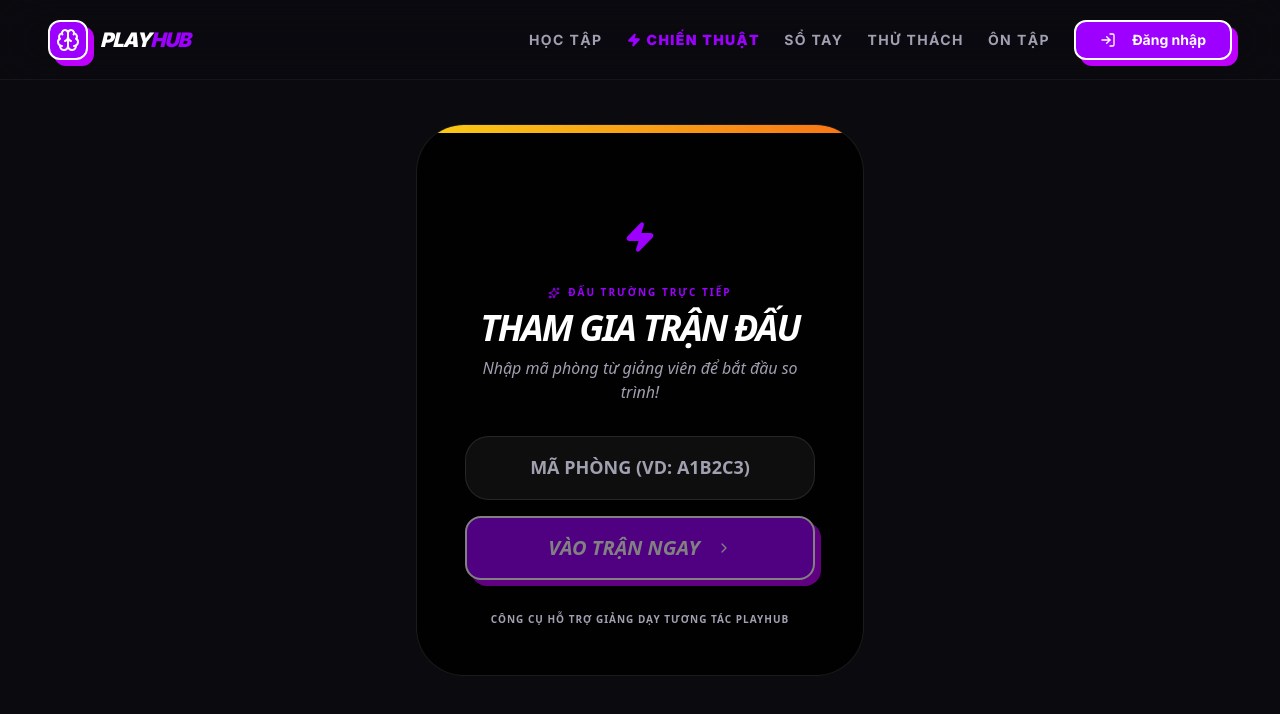
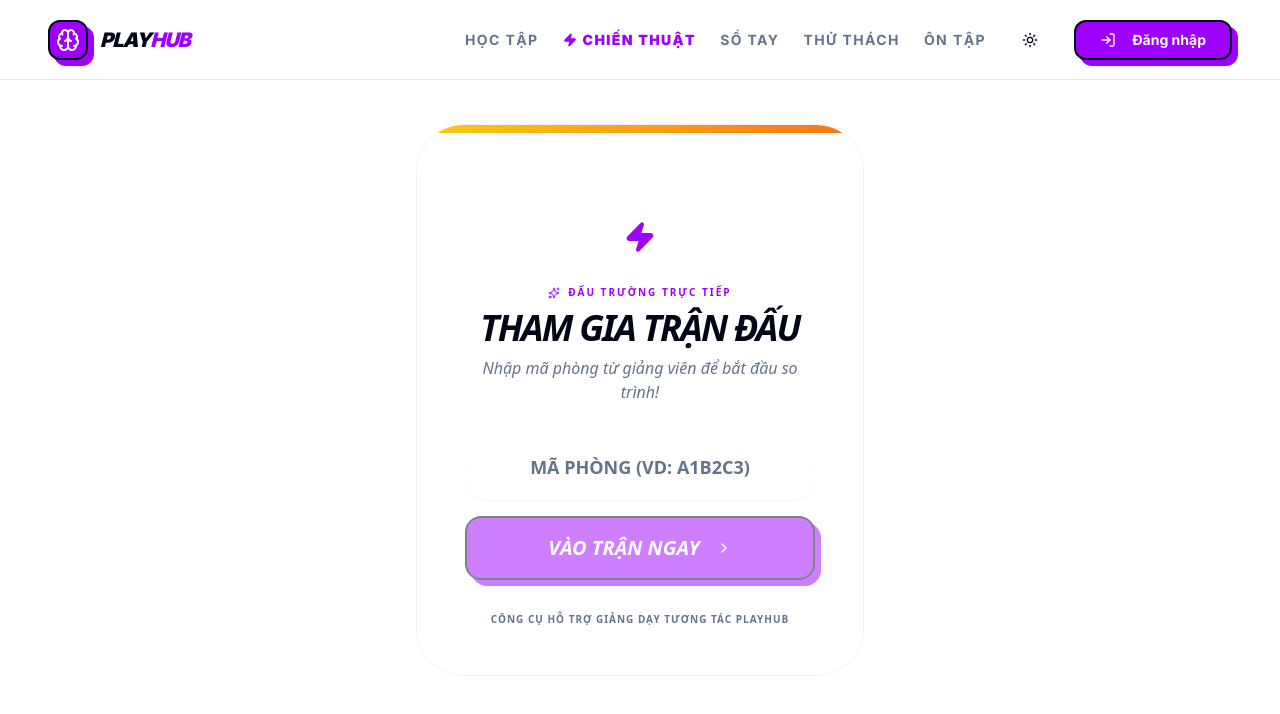
Before and after one commit to namnguyen1409/mln111, a Next.js app: page /battles/join in a window 1280 px wide. Shown: the top 714 px of the page. Built offline with nearby package versions, Linux system fonts and the light colour scheme; no server answers.

Commit message:
update learn logic

```diff
--- a/src/app/globals.css
+++ b/src/app/globals.css
@@ -4,12 +4,40 @@
 
 @layer base {
   :root {
+    --background: #ffffff;
+    --foreground: #020617;
+    --card: 0 0% 100%;
+    --card-foreground: 222.2 84% 4.9%;
+    --popover: 0 0% 100%;
+    --popover-foreground: 222.2 84% 4.9%;
+    --primary: #9d00ff;
+    --primary-foreground: #ffffff;
+    --secondary: #00d4ff;
+    --secondary-foreground: #020617;
+    --muted: #f1f5f9;
+    --muted-foreground: #64748b;
+    --accent: #ff0080;
+    --accent-foreground: #ffffff;
+    --destructive: 0 84.2% 60.2%;
+    --destructive-foreground: 210 40% 98%;
+    --border: #e2e8f0;
+    --input: #e2e8f0;
+    --ring: #9d00ff;
+    --radius: 1.5rem;
+
+    /* Custom tokens for components */
+    --bg-card: rgba(255, 255, 255, 0.8);
+    --border-glass: rgba(0, 0, 0, 0.05);
+    --neo-shadow-color: #9d00ff;
+  }
+
+  .dark {
     --background: #0a0a0f;
     --foreground: #ffffff;
-    --card: 240 10% 3.9%;
-    --card-foreground: 0 0% 98%;
-    --popover: 240 10% 3.9%;
-    --popover-foreground: 0 0% 98%;
+    --card: 222.2 84% 4.9%;
+    --card-foreground: 210 40% 98%;
+    --popover: 222.2 84% 4.9%;
+    --popover-foreground: 210 40% 98%;
     --primary: #9d00ff;
     --primary-foreground: #ffffff;
     --secondary: #00d4ff;
@@ -19,15 +47,15 @@
     --accent: #ff0080;
     --accent-foreground: #ffffff;
     --destructive: 0 62.8% 30.6%;
-    --destructive-foreground: 0 0% 98%;
+    --destructive-foreground: 210 40% 98%;
     --border: #1a1a24;
     --input: #1a1a24;
     --ring: #9d00ff;
-    --radius: 0.75rem;
 
     /* Custom tokens for components */
-    --bg-card: rgba(0, 0, 0, 0.808);
+    --bg-card: rgba(0, 0, 0, 0.6);
     --border-glass: rgba(255, 255, 255, 0.1);
+    --neo-shadow-color: #bf00ff;
   }
 }
 
@@ -47,8 +75,8 @@
 }
 
 .neo-shadow {
-  box-shadow: 6px 6px 0px 0px #bf00ff;
-  border: 2px solid white;
+  box-shadow: 6px 6px 0px 0px var(--neo-shadow-color);
+  border: 2px solid var(--foreground);
 }
 
 .animate-fade-in {
--- a/src/app/learn/[slug]/page.tsx
+++ b/src/app/learn/[slug]/page.tsx
@@ -4,10 +4,9 @@ import { notFound } from "next/navigation";
 import { Button } from "@/components/ui/button";
 import { Badge } from "@/components/ui/badge";
 import { ScrollArea } from "@/components/ui/scroll-area";
-import { ChevronLeft, CheckCircle2, Lightbulb, Info, Share2, Printer, Target } from "lucide-react";
-import Discussion from "@/components/learn/Discussion";
 import { getTopics } from "@/lib/services/topicService";
 import TaskTracking from "@/components/tasks/TaskTracking";
+import { ArrowRight, CheckCircle2, ChevronLeft, ChevronRight, Info, Lightbulb, Share2, Target } from "lucide-react";
 import { auth } from "@/lib/auth";
 import User from "@/models/User";
 import connectDB from "@/lib/db/mongodb";
@@ -15,6 +14,7 @@ import CompleteTopicButton from "@/components/learn/CompleteTopicButton";
 import QuickNoteButton from "@/components/notebook/QuickNoteButton";
 import HostBattleButton from "@/components/quiz/HostBattleButton";
 import { Zap } from "lucide-react";
+import Discussion from "@/components/learn/Discussion";
 
 export const revalidate = 3600; // Revalidate every hour
 
@@ -37,6 +37,10 @@ export default async function TopicDetailPage({ params }: { params: Promise<{ sl
     let initialCompleted = false;
     let isAdmin = false;
 
+    const topics = await getTopics();
+    const currentIndex = topics.findIndex((t: any) => t.slug === slug);
+    const nextTopic = currentIndex !== -1 && currentIndex < topics.length - 1 ? topics[currentIndex + 1] : null;
+
     if (session?.user?.email) {
         await connectDB();
         const user = await User.findOne({ email: session.user.email }).lean();
@@ -49,9 +53,9 @@ export default async function TopicDetailPage({ params }: { params: Promise<{ sl
             <div className="max-w-4xl mx-auto space-y-12 animate-fade-in">
                 {/* Navigation */}
                 <div className="flex justify-between items-center">
-                    <Button asChild variant="ghost" className="hover:bg-white/5 -ml-4">
-                        <Link href="/learn" className="flex items-center gap-2 text-primary">
-                            <ChevronLeft className="w-5 h-5" /> Danh sách bài học
+                    <Button asChild variant="ghost" className="hover:bg-muted -ml-4">
+                        <Link href="/learn" className="flex items-center gap-2 text-primary font-bold uppercase tracking-widest text-[10px]">
+                            <ChevronLeft className="w-5 h-5" /> Bài học
                         </Link>
                     </Button>
                     <div className="flex gap-2">
@@ -60,10 +64,10 @@ export default async function TopicDetailPage({ params }: { params: Promise<{ sl
                             topicSlug={slug}
                             topicTitle={topic.title}
                         />
-                        <Button variant="outline" size="icon" className="rounded-full h-12 w-12 border-white/10 hover:bg-white/5"><Share2 className="w-5 h-5" /></Button>
+                        <Button variant="outline" size="icon" className="rounded-full h-12 w-12 border-border hover:bg-muted"><Share2 className="w-5 h-5" /></Button>
                         {isAdmin && (
                             <div className="flex items-center gap-3 glass px-4 py-1.5 rounded-2xl border-secondary/20 bg-secondary/5">
-                                <span className="text-[10px] font-black uppercase text-secondary tracking-widest leading-none">Admin Tools</span>
+                                <span className="text-[10px] font-black uppercase text-secondary tracking-widest leading-none">Admin</span>
                                 <HostBattleButton topicId={topic._id.toString()} topicSlug={slug} />
                             </div>
                         )}
@@ -108,7 +112,7 @@ export default async function TopicDetailPage({ params }: { params: Promise<{ sl
                             </h3>
                             <ul className="space-y-4">
                                 {topic.content.keyPoints.map((point: string, idx: number) => (
-                                    <li key={idx} className="flex gap-4 p-4 glass rounded-2xl hover:bg-white/5 transition-colors border-white/5">
+                                    <li key={idx} className="flex gap-4 p-4 glass rounded-2xl hover:bg-muted transition-colors border-border">
                                         <span className="flex-shrink-0 w-8 h-8 rounded-full bg-primary/20 flex items-center justify-center font-bold text-primary">
                                             {idx + 1}
                                         </span>
@@ -120,7 +124,7 @@ export default async function TopicDetailPage({ params }: { params: Promise<{ sl
 
                         <section className="space-y-4">
                             <h3 className="text-2xl font-bold flex items-center gap-2">
-                                <Lightbulb className="text-yellow-400" /> Ví dụ đời sống Việt Nam
+                                <Lightbulb className="text-yellow-400" /> Ví dụ đời sống
                             </h3>
                             <div className="glass p-6 rounded-2xl border-yellow-500/20 bg-yellow-500/5">
                                 <p className="text-lg leading-relaxed">{topic.content.example}</p>
@@ -136,16 +140,22 @@ export default async function TopicDetailPage({ params }: { params: Promise<{ sl
                             <p className="text-muted-foreground mb-6">
                                 {topic.content.thoughtQuestion}
                             </p>
-                            <Button className="w-full neo-shadow font-bold">Thảo luận ngay</Button>
+                            <Button asChild className="w-full neo-shadow font-bold">
+                                <a href="#discussion">Thảo luận ngay</a>
+                            </Button>
                         </div>
                     </aside>
                 </div>
 
                 {/* Completion Section */}
-                <CompleteTopicButton topicSlug={slug} initialCompleted={initialCompleted} />
+                <CompleteTopicButton
+                    topicSlug={slug}
+                    initialCompleted={initialCompleted}
+                    nextTopic={nextTopic ? { slug: nextTopic.slug, title: nextTopic.title } : null}
+                />
 
                 {/* Discussion Section */}
-                <div className="pt-12 border-t border-white/5">
+                <div id="discussion" className="pt-12 border-t border-border">
                     <Discussion topicSlug={slug} />
                 </div>
 
--- a/src/app/learn/page.tsx
+++ b/src/app/learn/page.tsx
@@ -25,7 +25,7 @@ export default async function LearnPage() {
     return (
         <div className="max-w-6xl mx-auto px-4 py-12 animate-fade-in">
             <header className="mb-12 space-y-4">
-                <Button asChild variant="ghost" size="sm" className="hover:bg-white/10 -ml-2">
+                <Button asChild variant="ghost" size="sm" className="hover:bg-muted -ml-2">
                     <Link href="/" className="flex items-center gap-2 text-primary font-medium">
                         <ChevronLeft className="w-4 h-4" /> Trang chủ
                     </Link>
@@ -46,8 +46,8 @@ export default async function LearnPage() {
                     <LearningPathMap topics={topics} completedTopics={completedTopics} />
                 </div>
             ) : (
-                <div className="py-32 text-center glass rounded-[3rem] border-white/5 space-y-8">
-                    <div className="w-24 h-24 bg-white/5 rounded-full flex items-center justify-center mx-auto text-5xl">
+                <div className="py-32 text-center glass rounded-[3rem] border-border space-y-8">
+                    <div className="w-24 h-24 bg-muted rounded-full flex items-center justify-center mx-auto text-5xl">
                         🌱
                     </div>
                     <div className="space-y-2">
--- a/src/components/layout/Navbar.tsx
+++ b/src/components/layout/Navbar.tsx
@@ -11,12 +11,13 @@ import {
 } from "@/components/ui/popover";
 import { Avatar, AvatarFallback, AvatarImage } from "@/components/ui/avatar";
 import { Badge } from "../ui/badge";
+import { ThemeToggle } from "../theme/ThemeToggle";
 
 export default function Navbar() {
     const { data: session, status } = useSession();
 
     return (
-        <nav className="w-full h-20 bg-background/80 backdrop-blur-xl border-b border-white/5 flex items-center justify-between px-6 md:px-12 fixed top-0 left-0 z-[1000]">
+        <nav className="w-full h-20 bg-background/80 backdrop-blur-xl border-b border-border flex items-center justify-between px-6 md:px-12 fixed top-0 left-0 z-[1000]">
             <Link href="/" className="flex items-center gap-3 group">
                 <div className="w-10 h-10 bg-primary rounded-xl flex items-center justify-center neo-shadow group-hover:scale-110 transition-transform">
                     <Brain className="text-white w-6 h-6" />
@@ -36,6 +37,8 @@ export default function Navbar() {
                     <Link href="/quiz" className="hover:text-primary transition-colors">Thử thách</Link>
                     <Link href="/review" className="hover:text-primary transition-colors">Ôn tập</Link>
                 </div>
+
+                <ThemeToggle />
 
                 {status === "loading" ? (
                     <div className="w-10 h-10 rounded-full bg-white/5 animate-pulse" />
--- /dev/null
+++ b/src/components/theme/ThemeProvider.tsx
@@ -0,0 +1,8 @@
+"use client";
+
+import * as React from "react";
+import { ThemeProvider as NextThemesProvider } from "next-themes";
+
+export function ThemeProvider({ children, ...props }: React.ComponentProps<typeof NextThemesProvider>) {
+    return <NextThemesProvider {...props}>{children}</NextThemesProvider>;
+}
--- /dev/null
+++ b/src/components/theme/ThemeToggle.tsx
@@ -0,0 +1,23 @@
+"use client";
+
+import * as React from "react";
+import { Moon, Sun } from "lucide-react";
+import { useTheme } from "next-themes";
+import { Button } from "@/components/ui/button";
+
+export function ThemeToggle() {
+    const { setTheme, theme } = useTheme();
+
+    return (
+        <Button
+            variant="ghost"
+            size="icon"
+            onClick={() => setTheme(theme === "light" ? "dark" : "light")}
+            className="hidden md:flex rounded-2xl w-10 h-10 border border-white/10 hover:bg-white/5 transition-all text-foreground"
+        >
+            <Sun className="h-[1.2rem] w-[1.2rem] rotate-0 scale-100 transition-all dark:-rotate-90 dark:scale-0" />
+            <Moon className="absolute h-[1.2rem] w-[1.2rem] rotate-90 scale-0 transition-all dark:rotate-0 dark:scale-100" />
+            <span className="sr-only">Toggle theme</span>
+        </Button>
+    );
+}
--- a/src/lib/services/battleService.ts
+++ b/src/lib/services/battleService.ts
@@ -1,5 +1,7 @@
 import connectDB from "@/lib/db/mongodb";
 import BattleSession from "@/models/BattleSession";
+import Topic from "@/models/Topic";
+import Quiz from "@/models/Quiz";
 import { addPoints } from "./userService";
 
 export async function createBattleSession(hostEmail: string, topicId?: string, topicSlug: string = 'general', quizId?: string, timerDuration: number = 30) {
```
Also changed, not shown: src/app/layout.tsx (+9 -2 lines), src/app/page.tsx (+5 -5 lines), src/components/leaderboard/LeaderboardWidget.tsx (+7 -7 lines), src/components/learn/CompleteTopicButton.tsx (+53 -9 lines), src/components/learn/LearningPathMap.tsx (+7 -7 lines).
